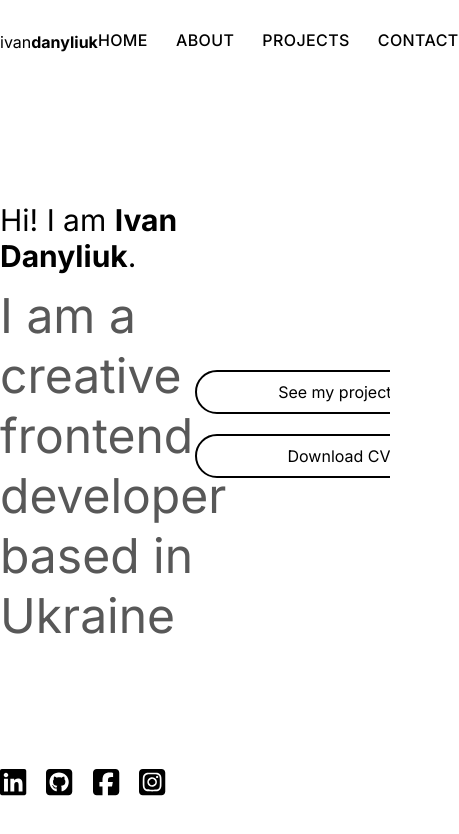
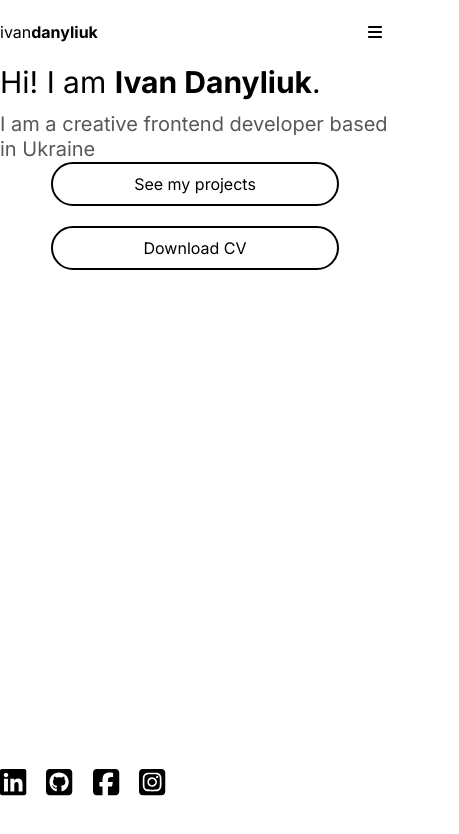
Before and after one commit to IvanDanyliuk/portfolio, a Next.js app: page / in a window 390 px wide. Shown: the top 834 px of the page, 459 px wide, since content can reach past the window. Built offline with nearby package versions, Linux system fonts and the light colour scheme.

Commit message:
add the responsive navigation bar

```diff
--- a/app/globals.css
+++ b/app/globals.css
@@ -31,6 +31,14 @@ main {
   @apply w-full;
 }
 
+.nav-link__active {
+  @apply relative inline-block font-medium tracking-wide;
+}
+
+.nav-link__active:after {
+  @apply relative bottom-0 left-0 content-[''] block w-full h-1 bg-black
+}
+
 .socialMediaList__horizontal {
   @apply flex w-full gap-5 justify-between items-center text-3xl;
 }
@@ -49,11 +57,11 @@ main {
 
 /* Home Page */
 .mainHeading {
-  @apply text-3xl md:text-7xl;
+  @apply text-3xl lg:text-6xl;
 }
 
 .subHeading {
-  @apply text-5xl text-text-secondary mt-3 leading-tight;
+  @apply  text-xl lg:text-5xl text-text-secondary mt-3 leading-tight;
 }
 
 .greeting-block {
@@ -64,13 +72,11 @@ main {
 
 @keyframes greeting {
   from {
-    margin-left: -100%;
-    width: 100%;
+    left: -100%;
   }
 
   to {
-    margin-left: 0;
-    width: 50%;
+    left: 0;
   }
 }
 
@@ -83,29 +89,27 @@ main {
 @keyframes buttons {
   from {
     margin-right: -100%;
-    width: 100%;
   }
 
   to {
     margin-right: 0;
-    width: 50%;
   }
 }
 
 .social-media {
-  animation-duration: 3s;
+  /* animation-duration: 3s;
   animation-name: social;
-  animation-direction: alternate;
+  animation-direction: alternate; */
 }
 
-@keyframes social {
+/* @keyframes social {
   from {
-    margin-bottom: -100%;
+    bottom: -100%;
   }
   to {
-    margin-bottom: 0;
+    bottom: 0;
   }
-}
+} */
 
 .cta-link {
   @apply w-72 px-6 py-2 border-2 border-black rounded-3xl hover:bg-black text-center hover:text-white transition ;
--- a/app/layout.tsx
+++ b/app/layout.tsx
@@ -1,9 +1,10 @@
-import Navbar from '@/components/Navbar'
+// import Navbar from '@/components/Navpanel'
 import './globals.css'
 import type { Metadata } from 'next'
 import Logo from '@/components/Logo'
 import '@fortawesome/fontawesome-svg-core/styles.css'
 import { config } from '@fortawesome/fontawesome-svg-core'
+import Navbar from '@/components/Navbar'
 
 config.autoAddCss = false;
 
@@ -20,10 +21,14 @@ export default function RootLayout({
   return (
     <html lang="en">
       <body>
-        <header className='py-7'>
+        {/* <header className='py-7'>
           <Logo />
           <Navbar />
+        </header> */}
+        <header>
+          <Navbar />
         </header>
+
         <main>
           {children}
         </main>
--- a/app/page.tsx
+++ b/app/page.tsx
@@ -5,13 +5,13 @@ import SocialMediaList from '@/components/SocialMediaList';
 
 export default function Home() {
   return (
-    <div className='flex w-full flex-col grow justify-between overflow-hidden'>
-      <div className='flex grow justify-between items-center'>
-        <div className='relative w-1/2 greeting-block'>
+    <div className='flex w-full relative flex-col grow justify-between overflow-hidden'>
+      <div className='flex flex-col md:flex-row grow justify-between items-center'>
+        <div className='relative w-full md:w-1/2 greeting-block'>
           <h1 className='mainHeading'>Hi! I am <strong className='font-bold'>Ivan Danyliuk</strong>.</h1>
           <h2 className='subHeading'>I am a creative frontend developer based in Ukraine</h2>
         </div>
-        <div className='flex grow flex-col gap-5 items-center btns-block'>
+        <div className='w-full md:w-1/2 flex grow flex-col gap-5 items-center btns-block'>
           <Link
             href='/projects'
             className='cta-link'
--- a/components/Navbar.tsx
+++ b/components/Navbar.tsx
@@ -1,24 +1,87 @@
-import Link from 'next/link';
+'use client'
 
-const Navbar = () => {
+import Link from 'next/link'
+import { usePathname } from 'next/navigation'
+import { Disclosure } from '@headlessui/react'
+import { FontAwesomeIcon } from '@fortawesome/react-fontawesome'
+import { faBars, faXmark } from '@fortawesome/free-solid-svg-icons'
+import { v4 as uuid } from 'uuid'
+import Logo from '@/components/Logo'
+import { navLinks } from '@/constants'
+import SocialMediaList from './SocialMediaList'
+
+
+function classNames(...classes: any[]) {
+  return classes.filter(Boolean).join(' ')
+}
+
+export default function Header() {
+  const pathname = usePathname();
+
   return (
-    <nav>
-      <ul className='flex flex-between gap-7'>
-        <li>
-          <Link href='/' className='nav-link'>HOME</Link>
-        </li>
-        <li>
-          <Link href='/about' className='nav-link'>ABOUT</Link>
-        </li>
-        <li>
-          <Link href='/projects' className='nav-link'>PROJECTS</Link>
-        </li>
-        <li>
-          <Link href='/contact' className='nav-link'>CONTACT</Link>
-        </li>
-      </ul>
-    </nav>
+    <Disclosure as='nav' className='bg-white w-full'>
+      {() => (
+        <>
+          <div className='relative w-full h-16 flex items-center justify-between'>
+            <Logo />
+
+            <div className='hidden sm:ml-6 sm:block'>
+              <ul className='flex justify-between gap-5'>
+                {navLinks.map((item) => (
+                  <li>
+                    <Link
+                      key={uuid()}
+                      href={item.link}
+                      className={item.link === pathname ? 'nav-link__active' : 'nav-link'}
+                      aria-current={true ? 'page' : undefined}
+                    >
+                      {item.label}
+                  </Link>
+                  </li>
+                ))}
+              </ul>
+            </div>
+
+            <div className='absolute inset-y-0 right-0 flex items-center sm:hidden'>
+              {/* Mobile menu button*/}
+              <Disclosure.Button className='relative inline-flex items-center justify-center p-2 text-black focus:outline-none focus:ring-2 focus:ring-inset focus:ring-white'>
+                <FontAwesomeIcon icon={faBars} />
+              </Disclosure.Button>
+            </div>
+          </div>
+
+          <Disclosure.Panel className='sm:hidden absolute top-0 left-0 w-full h-full z-10 bg-white'>
+            <div className='p-3'>
+              <div className='w-full flex justify-end'>
+                <Disclosure.Button className='text-xl p-2'>
+                  <FontAwesomeIcon icon={faXmark} />
+                </Disclosure.Button>
+              </div>
+              <ul className='space-y-1 px-2 pb-3 pt-2'>
+                {navLinks.map((item) => (
+                  <li key={uuid()}>
+                    <Disclosure.Button
+                      as='a'
+                      href={item.link}
+                      className={classNames(
+                        item.link === pathname ? 'nav-link__active' : 'nav-link',
+                        'block rounded-md px-3 py-2 text-base font-medium'
+                      )}
+                      aria-current={item.link === pathname ? 'page' : undefined}
+                    >
+                    {item.label}
+                  </Disclosure.Button>
+                  </li>
+                ))}
+              </ul>
+              <hr className='my-7 bg-gray-100' />
+              <div className='px-10'>
+                <SocialMediaList orientation='horizontal' />
+              </div>
+            </div>
+          </Disclosure.Panel>
+        </>
+      )}
+    </Disclosure>
   )
 }
-
-export default Navbar
--- a/constants/index.ts
+++ b/constants/index.ts
@@ -2,6 +2,13 @@ import { faLinkedin } from '@fortawesome/free-brands-svg-icons';
 import { faSquareGithub } from '@fortawesome/free-brands-svg-icons';
 import { faSquareFacebook } from '@fortawesome/free-brands-svg-icons';
 import { faSquareInstagram } from '@fortawesome/free-brands-svg-icons';
+
+export const navLinks = [
+  { label: 'HOME', link: '/' },
+  { label: 'ABOUT', link: '/about' },
+  { label: 'PROJECTS', link: '/projects' },
+  { label: 'CONTACT', link: '/contact' },
+]
 
 export const socialMediaLinks = [
   {
--- a/package.json
+++ b/package.json
@@ -14,6 +14,7 @@
     "@fortawesome/free-regular-svg-icons": "^6.4.2",
     "@fortawesome/free-solid-svg-icons": "^6.4.2",
     "@fortawesome/react-fontawesome": "^0.2.0",
+    "@headlessui/react": "^1.7.17",
     "@types/jsonwebtoken": "^9.0.2",
     "@types/node": "20.5.1",
     "@types/react": "18.2.20",
--- a/tailwind.config.ts
+++ b/tailwind.config.ts
@@ -19,7 +19,14 @@ const config: Config = {
       },
       transitionProperty: {
         'width': 'width',
-      }
+      },
+      margin: {
+        // 'mr-100': '100%',
+        // 'ml-100': '100%',
+        // 'mt-100': '100%',
+        // 'mb-100': '100%',
+      },
+
     },
   },
   plugins: [],
```
Also changed, not shown: 1 other file (tests, documents, lock files or other folders).
